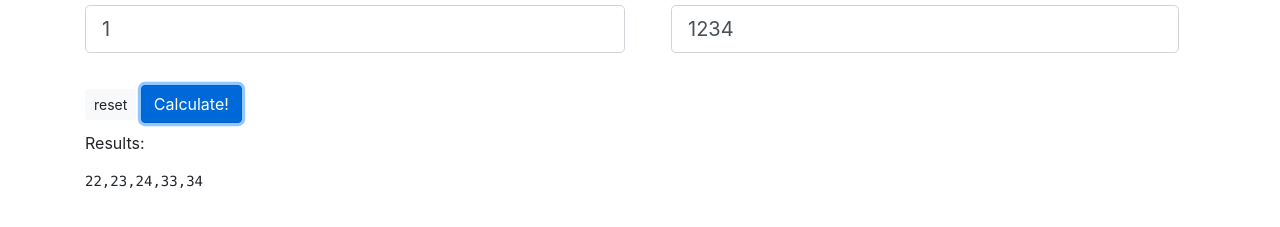
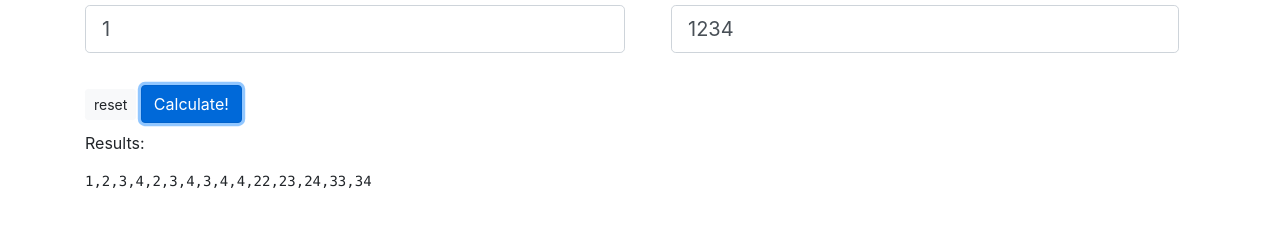
Before and after one commit to ccs24/number-sum-tools, a plain HTML site: page index.html in a window 1280 px wide. Both pictures are taken after a click on the button "Calculate!". Shown: the part 129-356 px from the top of the page. Drawn offline with nearby package versions, Linux system fonts and the light colour scheme.

Commit message:
Update index.html

```diff
--- a/index.html
+++ b/index.html
@@ -27,11 +27,14 @@ function sumX(tableX) {
 function workX(baza,input,start) { //"przewija jedną cyfrę od startu do końca input
   let retArr = [];
   let w = '';
+    console.log("baza start",baza,start);
 
     for(let i=start;i<input.length;i++) {
-        w = baza + input.substring(i,i+1);
+        r = input.substring(i,i+1);
+        w = baza + r;
+        console.log("w r",w,r);
         retArr[retArr.length] = w;
-        console.log("work",sumX(w),w);
+//        console.log("work",sumX(w),w);
     }
   return retArr;
 }
@@ -50,15 +53,10 @@ function permute() {
 
     let retArr = [];
     let  k= 1;
-    for (let liczbaCyfr = 1; liczbaCyfr < s; liczbaCyfr++) {
-//      console.log("Liczba Cyfr",liczbaCyfr, s);
-
+    for (let liczbaCyfr = 0; liczbaCyfr < s; liczbaCyfr++) {
         for (let j=liczbaCyfr; j<s-liczbaCyfr;j++) {
-          console.log("liczbaCyfr j",liczbaCyfr, j);
             let baza = input.substring(j,j+liczbaCyfr);
-          console.log("baza",baza);
             retArr[retArr.length] = workX(baza,input,j);
-          //console.log("baza + j",baza, j);
         };
     };
 
```
